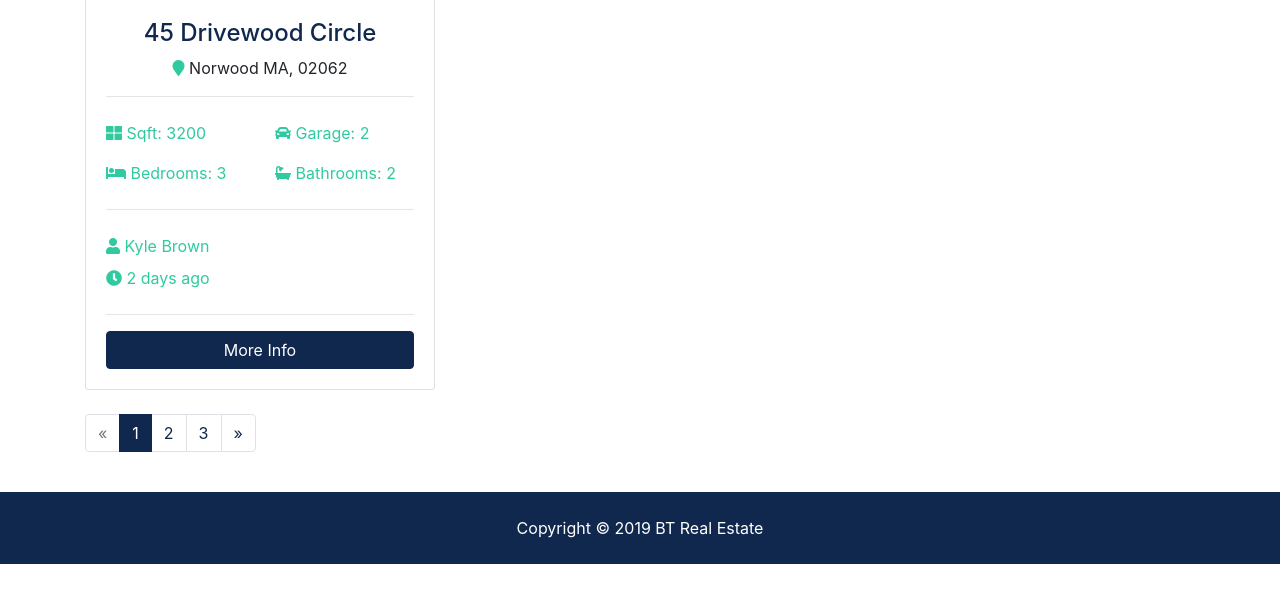
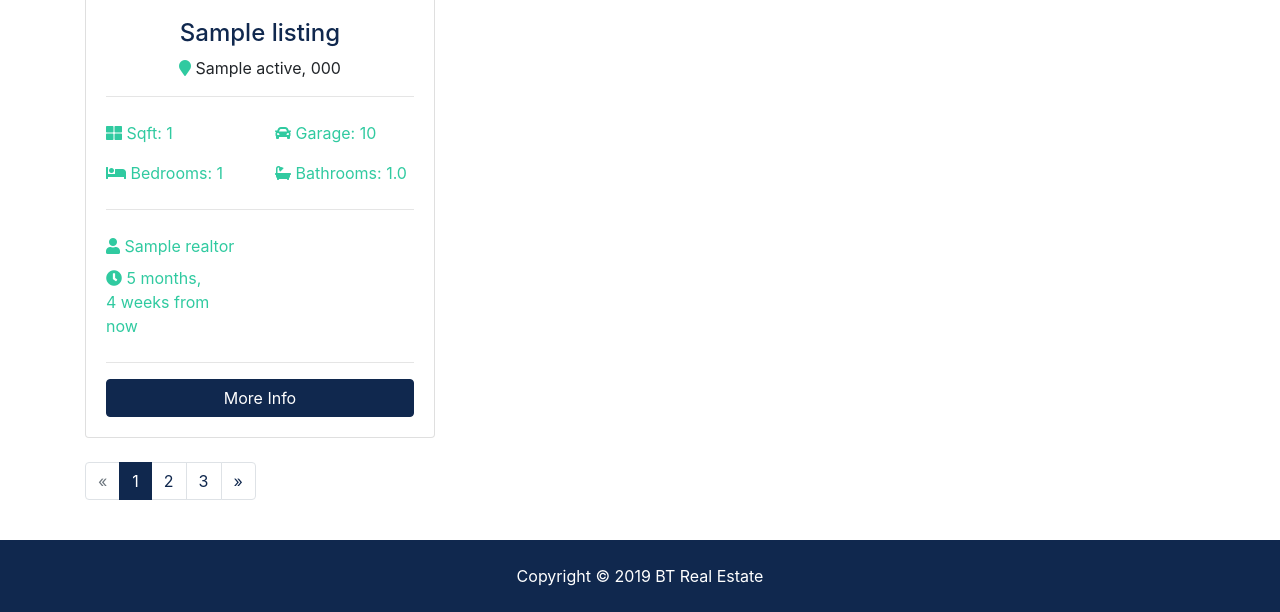
Before and after one commit to nhht77/Django-btre, a Django app: page /listing/ in a window 1280 px wide. Shown: the part 712-1324 px from the top of the page. Before the commit the page ends 1276 px from the top, so only its background shows below. Run offline with Django 3.2, Linux system fonts and the light colour scheme; tables that the repository leaves empty hold one stand-in row (values such as "Sample post"); grey boxes marked "Sample" are stand-in pictures; some libraries are stand-ins or nearby versions.

Commit message:
Display listings in template

```diff
--- a/btre/settings.py
+++ b/btre/settings.py
@@ -40,6 +40,7 @@ INSTALLED_APPS = [
     'django.contrib.sessions',
     'django.contrib.messages',
     'django.contrib.staticfiles',
+    'django.contrib.humanize',
 ]
 
 MIDDLEWARE = [
--- a/templates/listings/listings.html
+++ b/templates/listings/listings.html
@@ -1,4 +1,6 @@
 {% extends 'base.html' %}
+
+{% load humanize %}
 
 {% block content %}
 
@@ -37,39 +39,39 @@
             <!-- Listing 1 -->
             <div class="col-md-6 col-lg-4 mb-4">
               <div class="card listing-preview">
-                <img class="card-img-top" src="assets/img/homes/home-1.jpg" alt="">
+                <img class="card-img-top" src="{{ listing.photo_main.url }}" alt="">
                 <div class="card-img-overlay">
                   <h2>
-                    <span class="badge badge-secondary text-white">$490,000</span>
+                    <span class="badge badge-secondary text-white">$ {{ listing.price | intcomma }}</span>
                   </h2>
                 </div>
                 <div class="card-body">
                   <div class="listing-heading text-center">
-                    <h4 class="text-primary">45 Drivewood Circle</h4>
+                    <h4 class="text-primary">{{ listing.title }}</h4>
                     <p>
-                      <i class="fas fa-map-marker text-secondary"></i> Norwood MA, 02062</p>
+                      <i class="fas fa-map-marker text-secondary"></i> {{ listing.city }} {{ listing.state }}, {{ listing.zipcode }}</p>
                   </div>
                   <hr>
                   <div class="row py-2 text-secondary">
                     <div class="col-6">
-                      <i class="fas fa-th-large"></i> Sqft: 3200</div>
+                      <i class="fas fa-th-large"></i> Sqft: {{ listing.sqft }}</div>
                     <div class="col-6">
-                      <i class="fas fa-car"></i> Garage: 2</div>
+                      <i class="fas fa-car"></i> Garage: {{ listing.garage }}</div>
                   </div>
                   <div class="row py-2 text-secondary">
                     <div class="col-6">
-                      <i class="fas fa-bed"></i> Bedrooms: 3</div>
+                      <i class="fas fa-bed"></i> Bedrooms: {{ listing.bedrooms }}</div>
                     <div class="col-6">
-                      <i class="fas fa-bath"></i> Bathrooms: 2</div>
+                      <i class="fas fa-bath"></i> Bathrooms: {{ listing.bathrooms }}</div>
                   </div>
                   <hr>
                   <div class="row py-2 text-secondary">
                     <div class="col-12">
-                      <i class="fas fa-user"></i> Kyle Brown</div>
+                      <i class="fas fa-user"></i> {{ listing.realtor }}</div>
                   </div>
                   <div class="row text-secondary pb-2">
                     <div class="col-6">
-                      <i class="fas fa-clock"></i> 2 days ago</div>
+                      <i class="fas fa-clock"></i> {{ listing.list_date | naturaltime }}</div>
                   </div>
                   <hr>
                   <a href="listing.html" class="btn btn-primary btn-block">More Info</a>
@@ -79,9 +81,10 @@
           {% endfor %}
       {% else %}
             <div class="col-md-6">
-                There are no listings
+                There is no available listings
             </div>
       {% endif %}
+
 
       </div>
 
```
